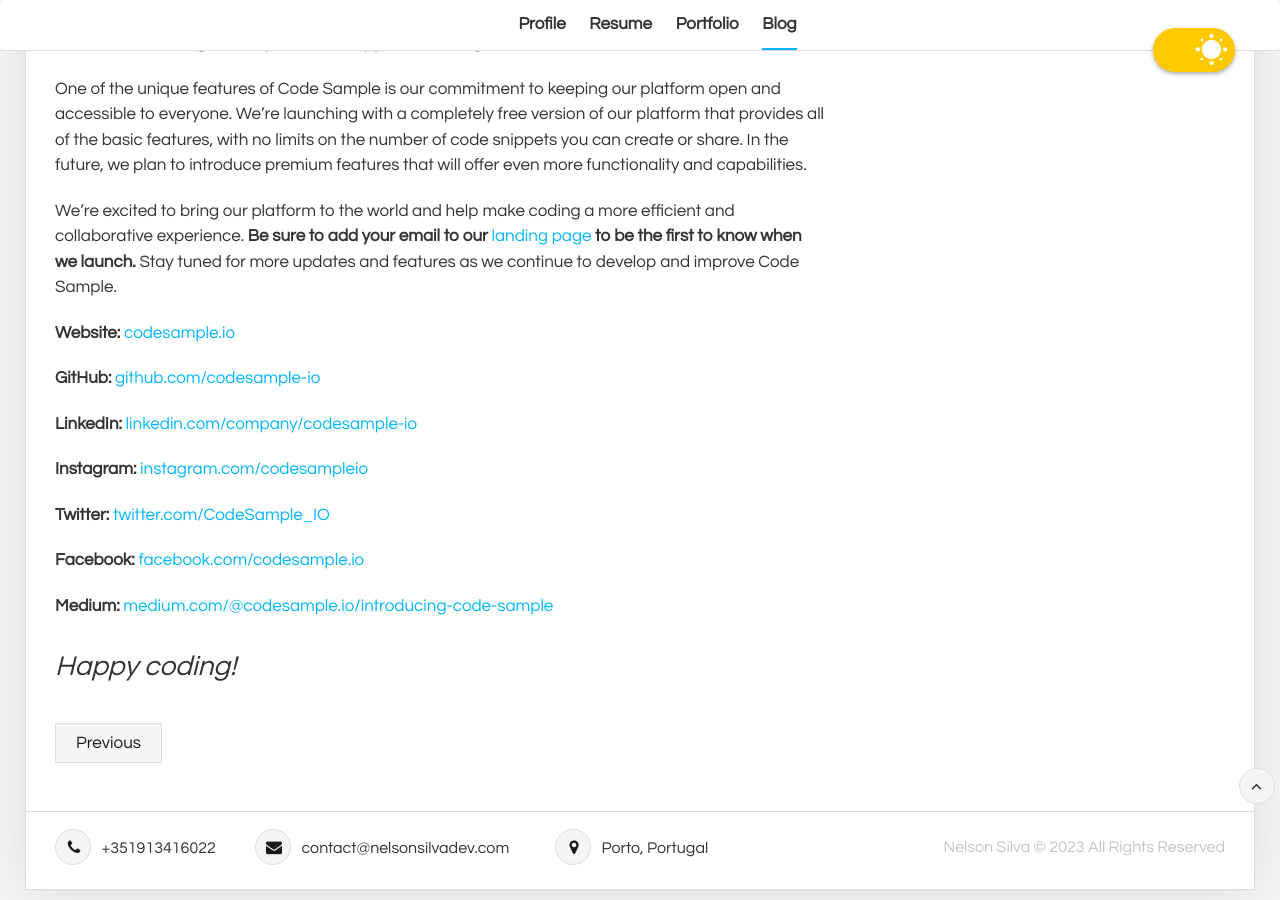
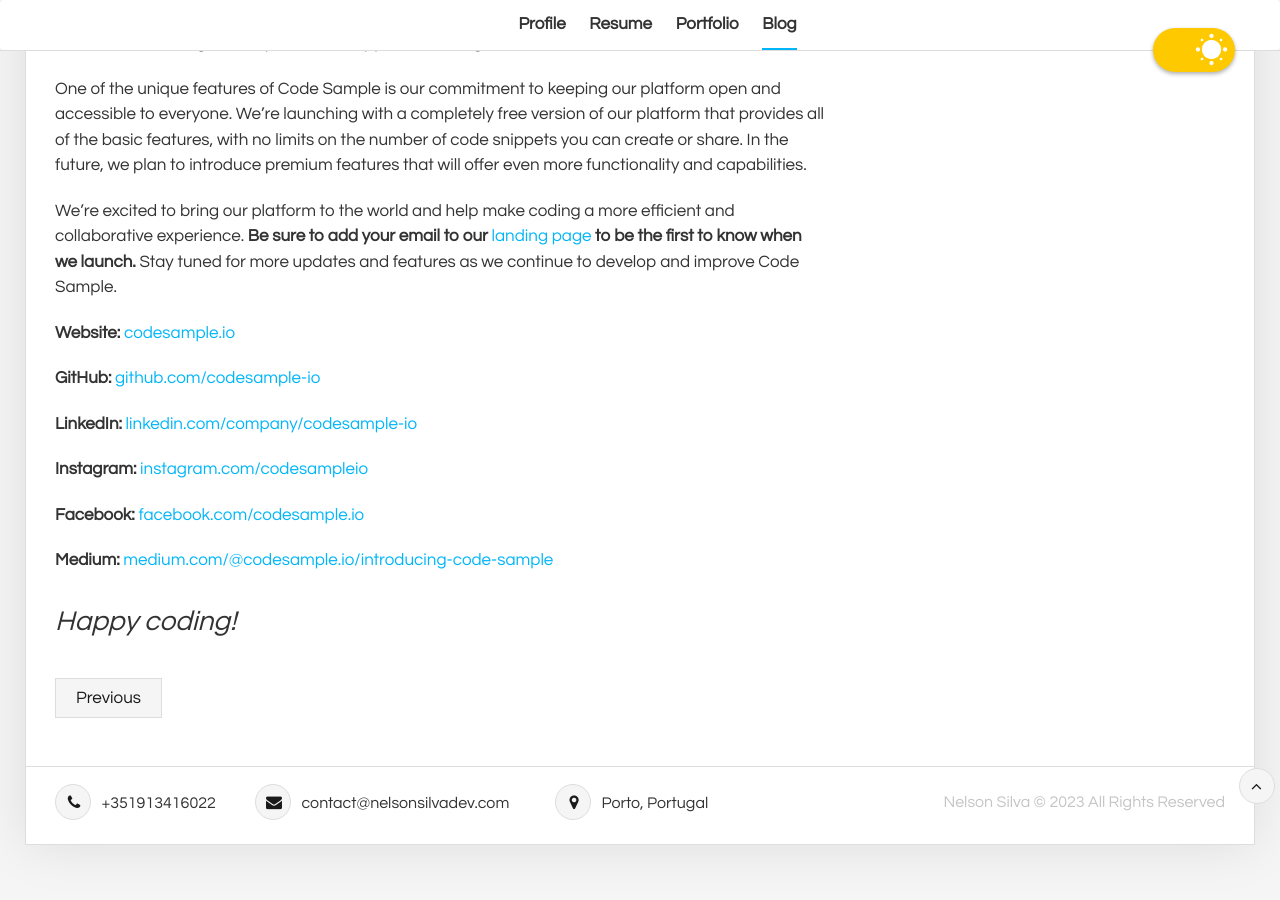
Before and after one commit to nelsonsilvadev/nelsonsilvadev.github.io, a Jekyll site: the page built from _posts/2023-03-01-introducing-code-sample.md, in a window 1280 px wide and 900 px high, scrolled down 1833 px. Built offline with Jekyll 4.4.1, drawn with Linux system fonts in a browser that asks for light colours; nearby versions of some CDN libraries; library files that are not in the unit come from our copies; comment, search, counter and statistics services are not loaded; after the commit the page ends 2688 px from its top, so only the background shows below that.

Commit message:
Remove Twitter from the Code Sample post

```diff
--- a/_posts/2023-03-01-introducing-code-sample.md
+++ b/_posts/2023-03-01-introducing-code-sample.md
@@ -36,8 +36,6 @@
 
 **Instagram:** [instagram.com/codesampleio](https://www.instagram.com/codesampleio/)
 
-**Twitter:** [twitter.com/CodeSample_IO](https://twitter.com/CodeSample_IO/)
-
 **Facebook:** [facebook.com/codesample.io](https://www.facebook.com/codesample.io/)
 
 **Medium:** [medium.com/@codesample.io/introducing-code-sample](https://medium.com/@codesample.io/introducing-code-sample-b421ffaf44a6)
```
